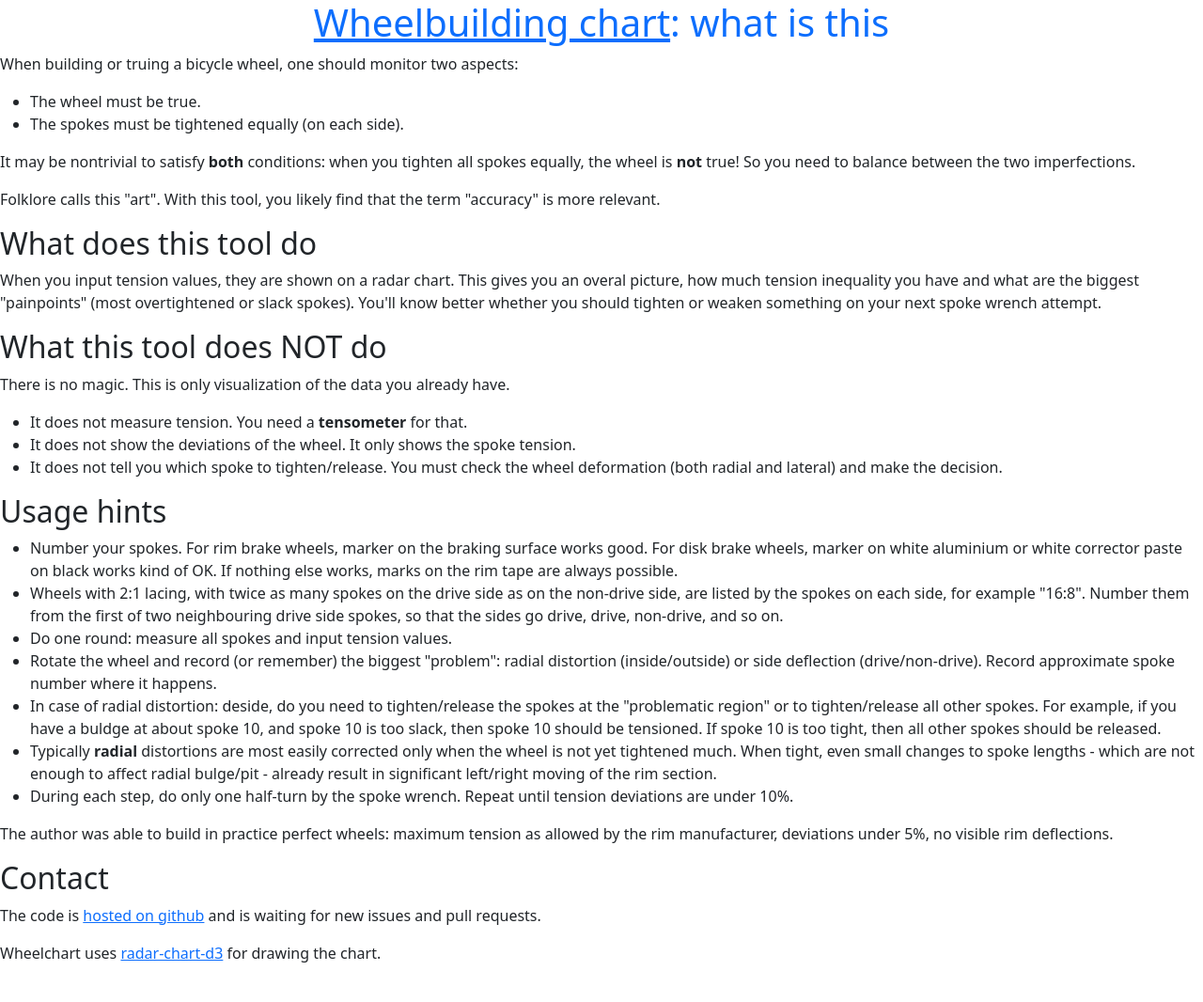
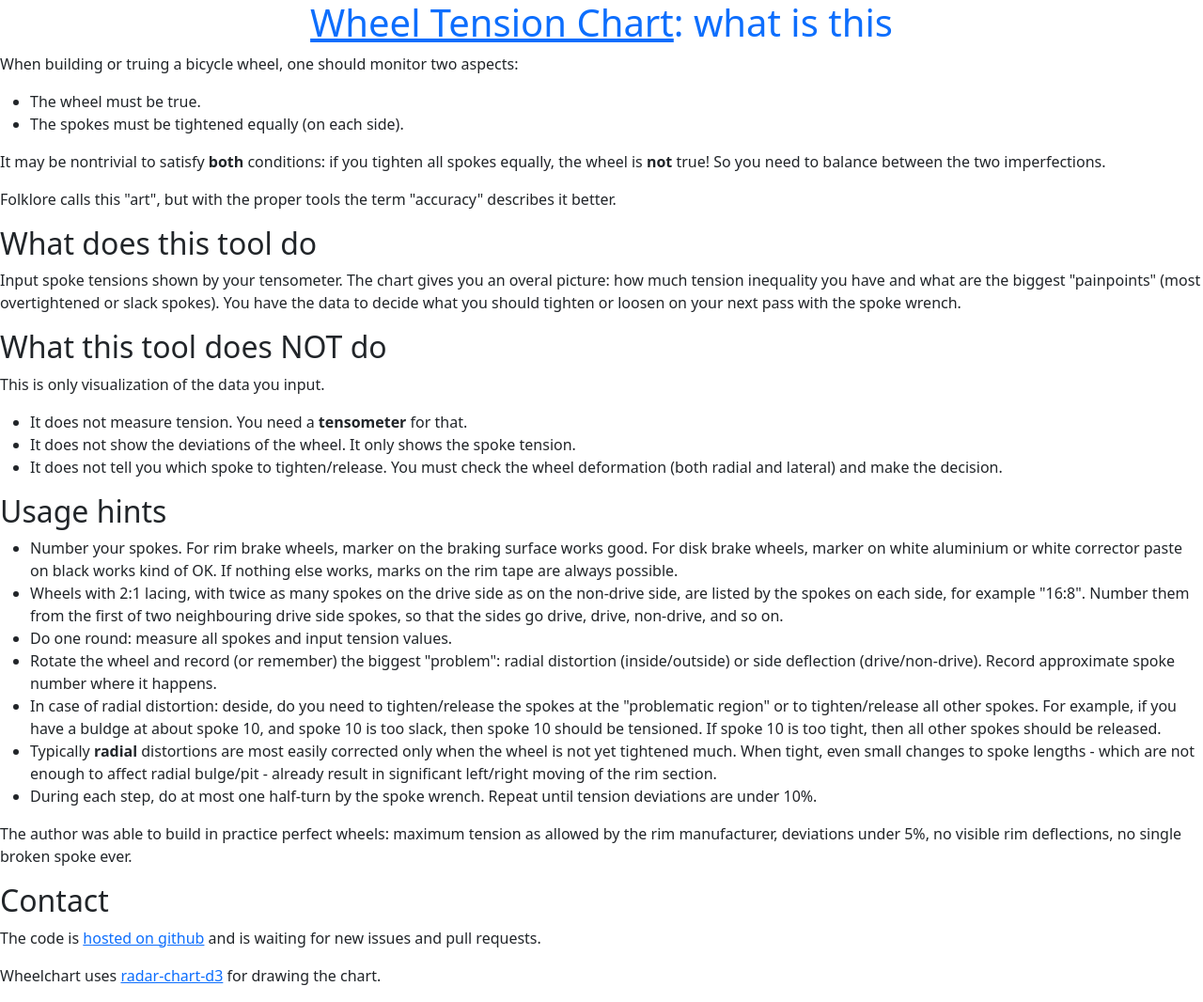
Before and after one commit to KonstantinShemyak/wheelbuildchart, a website built with Vite: page about.html in a window 1280 px wide. Shown: the whole page at 94% size. Before the commit the page ends 1042 px from the top, so only its background shows below. Built offline with nearby package versions, Linux system fonts and the light colour scheme.

Commit message:
doc: update docs, use "Wheel Tension Chart" name

```diff
--- a/about.html
+++ b/about.html
@@ -5,11 +5,11 @@
     <meta name="viewport" content="width=device-width, initial-scale=1" />
     <link rel="icon" type="image/png" href="favicon-16x16.png" />
     <link rel="stylesheet" href="src/styles/base.css" />
-    <title>Wheelbuilding chart: what is this</title>
+    <title>Wheel Tension Chart: what is this</title>
   </head>
 
   <body>
-    <h1><a href="index.html">Wheelbuilding chart</a>: what is this</h1>
+    <h1><a href="index.html">Wheel Tension Chart</a>: what is this</h1>
 
     <p>
       When building or truing a bicycle wheel, one should monitor two aspects:
@@ -19,31 +19,28 @@
       <li>The spokes must be tightened equally (on each side).</li>
     </ul>
     <p>
-      It may be nontrivial to satisfy <strong>both</strong> conditions: when you
+      It may be nontrivial to satisfy <strong>both</strong> conditions: if you
       tighten all spokes equally, the wheel is <strong>not</strong> true! So you
       need to balance between the two imperfections.
     </p>
     <p>
-      Folklore calls this "art". With this tool, you likely find that the term
-      "accuracy" is more relevant.
+      Folklore calls this "art", but with the proper tools the term "accuracy"
+      describes it better.
     </p>
 
     <h2>What does this tool do</h2>
 
     <p>
-      When you input tension values, they are shown on a radar chart. This gives
-      you an overal picture, how much tension inequality you have and what are
-      the biggest "painpoints" (most overtightened or slack spokes). You'll know
-      better whether you should tighten or weaken something on your next spoke
-      wrench attempt.
+      Input spoke tensions shown by your tensometer. The chart gives you an
+      overal picture: how much tension inequality you have and what are the
+      biggest "painpoints" (most overtightened or slack spokes). You have the
+      data to decide what you should tighten or loosen on your next pass with
+      the spoke wrench.
     </p>
 
     <h2>What this tool does NOT do</h2>
 
-    <p>
-      There is no magic. This is only visualization of the data you already
-      have.
-    </p>
+    <p>This is only visualization of the data you input.</p>
 
     <ul>
       <li>
@@ -96,14 +93,14 @@
         section.
       </li>
       <li>
-        During each step, do only one half-turn by the spoke wrench. Repeat
+        During each step, do at most one half-turn by the spoke wrench. Repeat
         until tension deviations are under 10%.
       </li>
     </ul>
     <p>
       The author was able to build in practice perfect wheels: maximum tension
       as allowed by the rim manufacturer, deviations under 5%, no visible rim
-      deflections.
+      deflections, no single broken spoke ever.
     </p>
 
     <h2>Contact</h2>
--- a/src/app.ts
+++ b/src/app.ts
@@ -1,5 +1,5 @@
 /**
- * Wheelbuilding Chart Application
+ * Wheel Tension Chart Application
  * Main entry point using the new MVP architecture.
  */
 
```
Also changed, not shown: index.html (+3 -8 lines), not-listed-spoke.html (+2 -2 lines), tests/ui.spec.js-snapshots/UI-should-remain-unchanged-1-desktop-linux.png, tests/ui.spec.js-snapshots/UI-should-remain-unchanged-1-mobile-linux.png, tests/ui.spec.js-snapshots/chart-pinned-1-mobile-linux.png, tests/ui.spec.js-snapshots/reading-change-1-desktop-linux.png, tests/ui.spec.js-snapshots/readings-dialog-1-desktop-linux.png, tests/ui.spec.js-snapshots/tensometer-switch-1-desktop-linux.png, tests/ui.spec.js-snapshots/tensometer-switch-1-mobile-linux.png, tests/ui.spec.js-snapshots/two-to-one-1-desktop-linux.png, tests/ui.spec.js-snapshots/two-to-one-1-mobile-linux.png.
